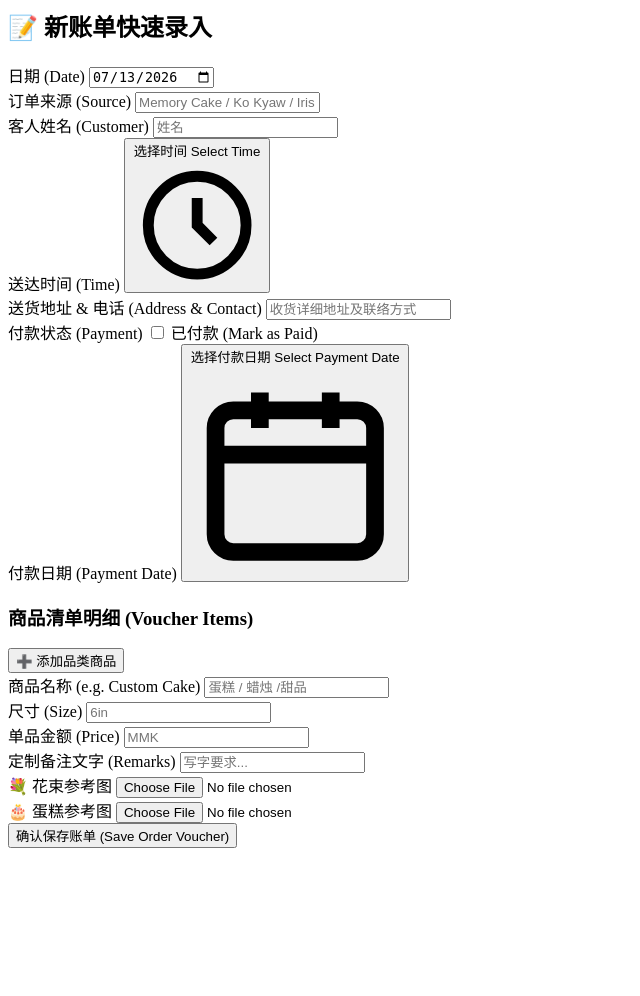
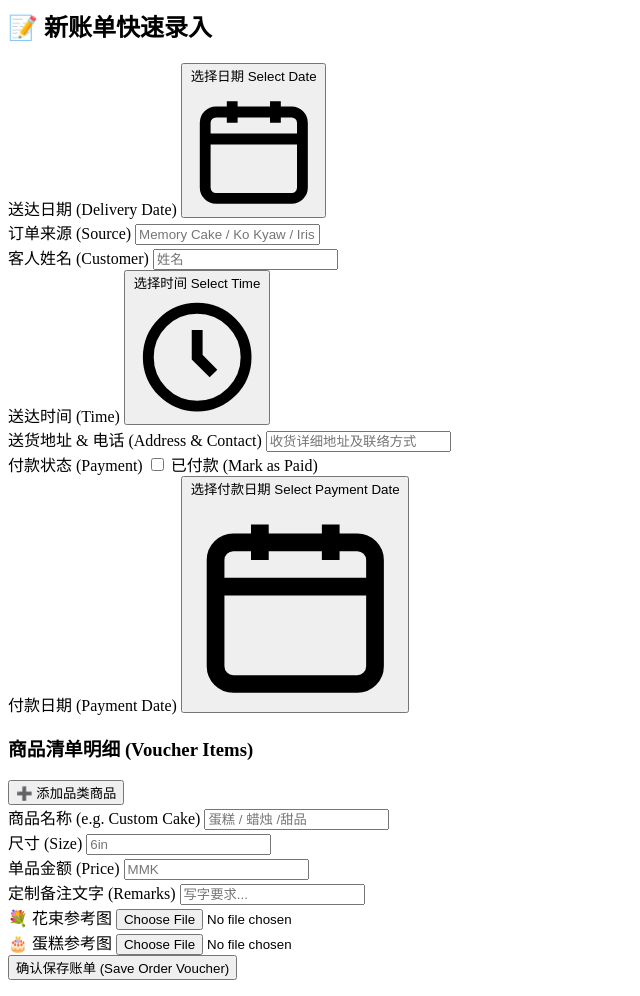
Before and after one commit to Nyein-Htut/memory_cake_reporting, a Python web app: template templates/partials/order_form.html in a window 1280 px wide. Shown: the whole page, without its empty margins (0-640 px from the left). Before the commit the page ends 848 px from the top, so only its background shows below. Run offline with Jinja, Linux system fonts and the light colour scheme; the template is opened without the code that fills it, so the values that code supplies are empty.

Commit message:
Update order form to use delivery date selection

```diff
--- a/templates/partials/order_form.html
+++ b/templates/partials/order_form.html
@@ -10,8 +10,12 @@
     <form action="/add_order" method="POST" enctype="multipart/form-data" class="space-y-6 text-sm font-sans">
         <div class="grid grid-cols-1 md:grid-cols-4 gap-5">
             <div>
-                <label class="block font-bold tracking-wider text-stone-700 mb-1.5 uppercase text-xs">日期 (Date)</label>
-                <input type="date" name="date" id="defaultDate" required class="w-full border border-stone-300 rounded p-3 text-sm outline-none focus:border-stone-900 bg-stone-50/40">
+                <label class="block font-bold tracking-wider text-stone-700 mb-1.5 uppercase text-xs">送达日期 (Delivery Date)</label>
+                <input type="hidden" name="date" id="dateHidden" value="">
+                <button type="button" id="dateTriggerBtn" class="wp-trigger wp-empty" onclick="openDeliveryDateWheelPicker('dateTriggerBtn','dateHidden','timeTriggerBtn','timeHidden')">
+                    <span>选择日期 Select Date</span>
+                    <svg class="w-4 h-4 wp-trigger-icon" viewBox="0 0 24 24" fill="none" stroke="currentColor" stroke-width="2"><rect x="3" y="5" width="18" height="16" rx="2"/><path d="M3 10h18M8 3v4M16 3v4"/></svg>
+                </button>
             </div>
             <div>
                 <label class="block font-bold tracking-wider text-stone-700 mb-1.5 uppercase text-xs">订单来源 (Source)</label>
@@ -96,8 +100,18 @@
 </section>
 
 <script>
-    const _defDate = document.getElementById('defaultDate');
-    if (_defDate) _defDate.valueAsDate = new Date();
+    // Default the delivery date to today on load (mirrors the old native
+    // <input type="date"> behavior), without stomping a value the manager
+    // may have already picked if this partial re-renders.
+    (function initDefaultDeliveryDate() {
+        const hidden = document.getElementById('dateHidden');
+        const btn = document.getElementById('dateTriggerBtn');
+        if (hidden && btn && !hidden.value) {
+            hidden.value = wpIsoForOffset(0);
+            btn.querySelector('span').textContent = wpFormatRelativeDay(0);
+            btn.classList.remove('wp-empty');
+        }
+    })();
 
     function addNewItemRow() {
         const container = document.getElementById('itemsContainer');
```
